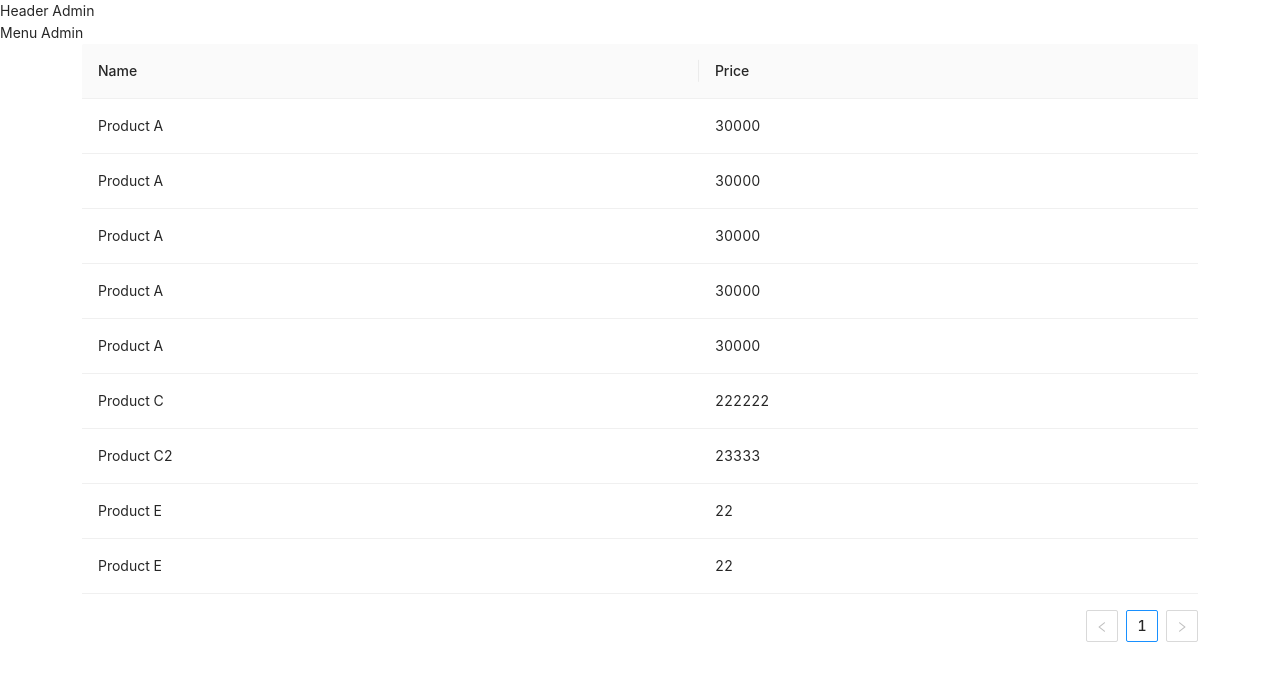
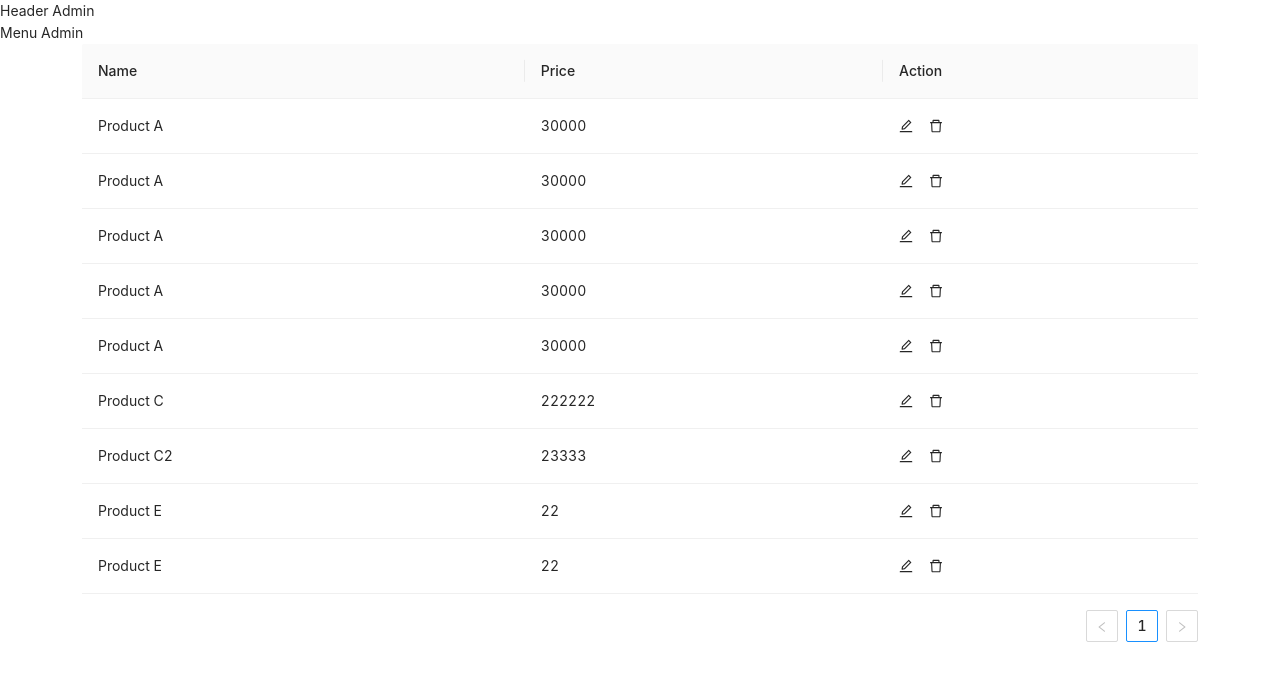
Before and after one commit to dinhdcph14290/Assignment_React-TS, a React (Vite) app: page /admin/products in a window 1280 px wide. Shown: the top 680 px of the page. Built offline with nearby package versions, Linux system fonts and the light colour scheme; data requests are answered from the project's data file.

Commit message:
feat: test icon antd

```diff
--- a/package.json
+++ b/package.json
@@ -9,6 +9,7 @@
     "server": "json-server --watch db.json --port 3001"
   },
   "dependencies": {
+    "@ant-design/icons": "^4.7.0",
     "antd": "^4.19.5",
     "axios": "^0.26.1",
     "bootstrap": "^5.1.3",
--- a/src/pages/ProductManager.tsx
+++ b/src/pages/ProductManager.tsx
@@ -1,6 +1,7 @@
 import React, {useState} from 'react'
 import { ProductType } from '../types/product'
 import { Table, Tag, Space } from 'antd';
+import { DeleteOutlined, EditOutlined } from '@ant-design/icons';
 
 type ProductManagerProps = {
     data: ProductType[],
@@ -22,7 +23,17 @@ const columns = [
     dataIndex: 'price',
     key: 'price',
 },
-]
+{
+    title: 'Action',
+    key: 'action',
+    render: () => (
+    <Space size="middle">
+        <a><EditOutlined /></a>
+        <a><DeleteOutlined /></a>
+    </Space>
+    ),
+},
+];
 const ProductManager = (props: ProductManagerProps) => {
     const dataSource = props.data.map((item, index) => {
         return {
```
Also changed, not shown: 1 other file (tests, documents, lock files or other folders).
